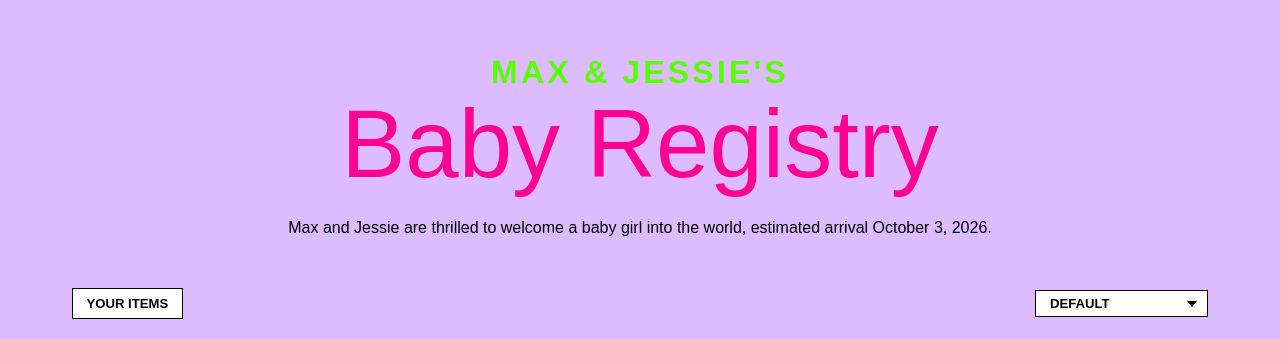
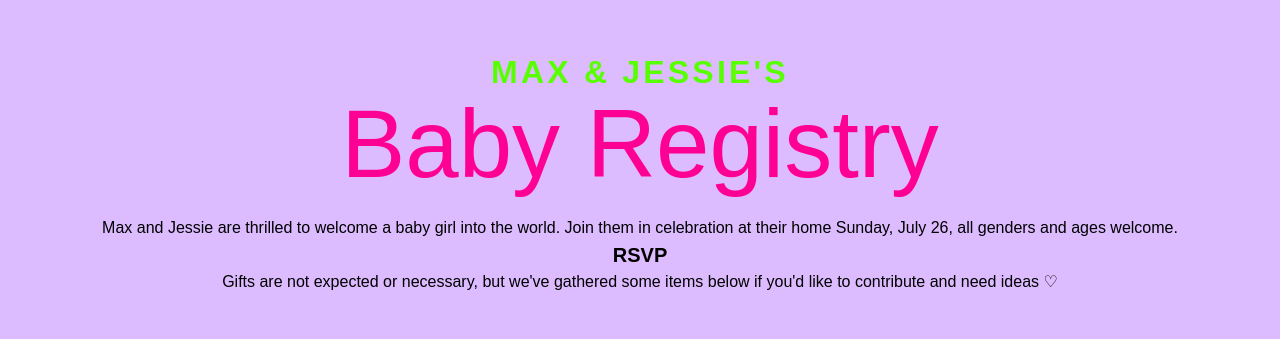
Before and after one commit to jessiechardotcom/arena-registry, a plain HTML site: page index.html in a window 1280 px wide. Shown: the top 339 px of the page. Drawn offline with Linux system fonts and the light colour scheme; no server answers; a web font is replaced by a local one.

Commit message:
added registry rsvp link

```diff
--- a/index.html
+++ b/index.html
@@ -34,7 +34,10 @@
   <header class="site-header">
     <p class="header-eyebrow">Max &amp; Jessie's</p>
     <h1 class="header-title">Baby Registry</h1>
-    <p class="header-subtitle">Max and Jessie are thrilled to welcome a baby girl into the world, estimated arrival October 3, 2026.</p>
+    <p class="header-subtitle">Max and Jessie are thrilled to welcome a baby girl into the world. Join them in celebration at their home Sunday, July 26, all genders and ages welcome.<br>
+    <a href="https://partiful.com/e/JmronQMyi1tEZTKj9q3H?c=dbtogzFt" target="_blank">RSVP </a><br>
+    Gifts are not expected or necessary, but we've gathered some items below if you'd like to contribute and need ideas &#x2661;
+  </p>
   </header>
 
   <nav class="filter-bar">
--- a/styles.css
+++ b/styles.css
@@ -49,6 +49,16 @@ a { color: #000; }
   color: #000000;
   font-size: 1rem;
   text-align: center;
+ }
+
+ .header-subtitle a {
+   font-weight: bold;
+   font-size: 1.25rem;
+   text-decoration: none;
+ }
+
+ .header-subtitle a:hover {
+   color: #ff0095;
  }
 
 /* Filter bar */
```
